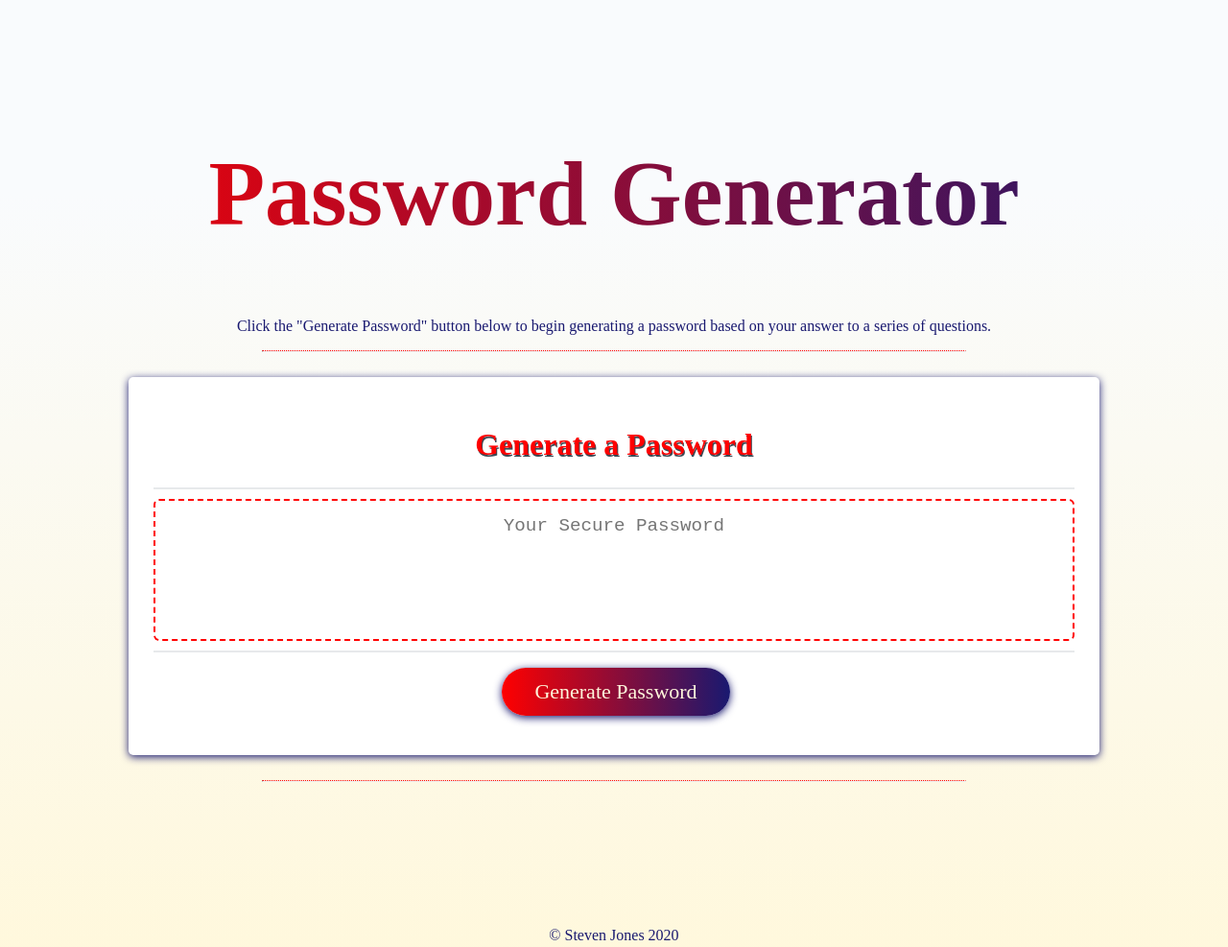
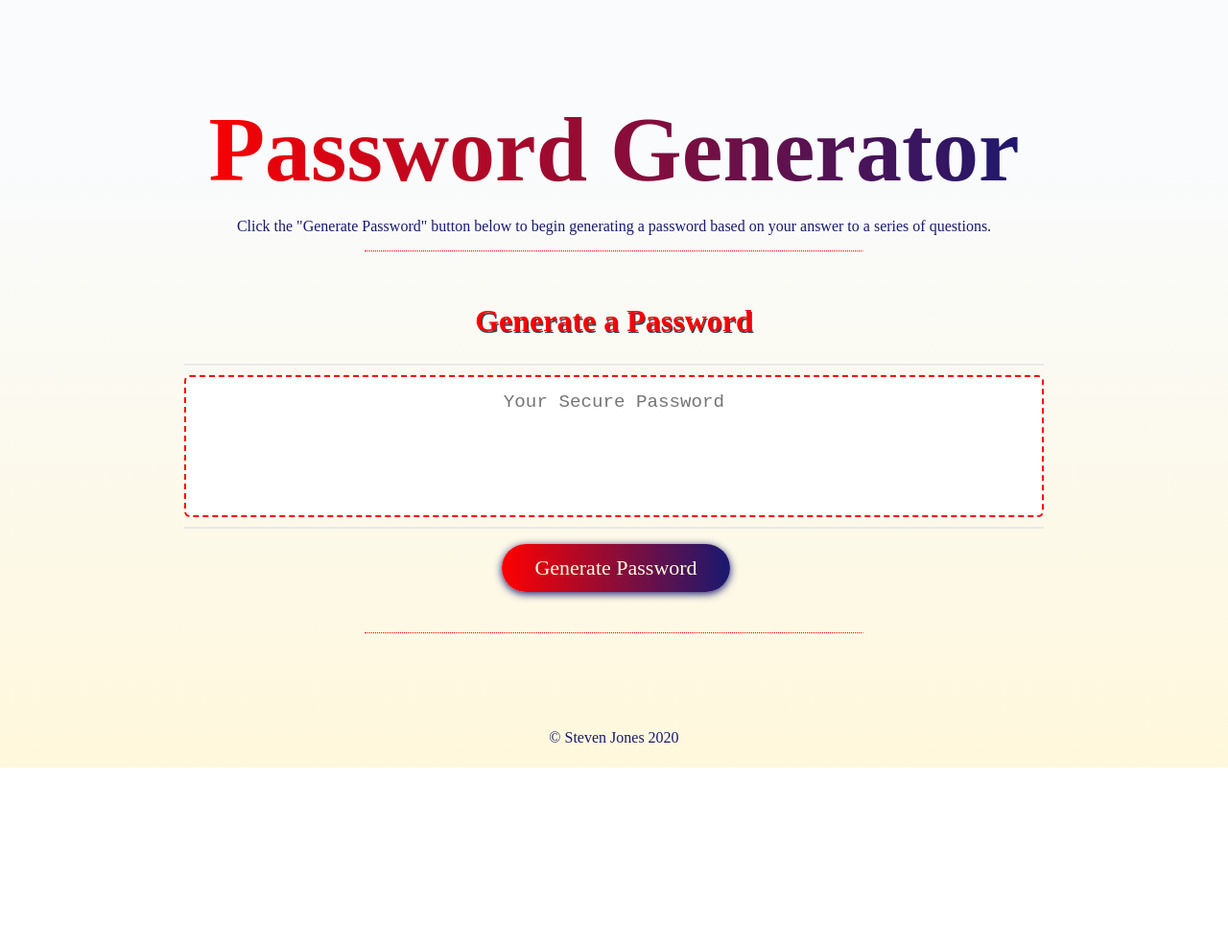
Before and after one commit to StevenSJones/passwordGeneratorThirdEdition, a plain HTML site: page index.html in a window 1280 px wide. Shown: the whole page at 96% size. After the commit the page ends 800 px from the top, so only its background shows below. Drawn offline with Linux system fonts and the light colour scheme.

Commit message:
I addressed the issue regarding the footer having extra space at the bottom using the dev tools and the style tab in the dev tools. I learned not to use paddingl use margin when possible. I also learned to use calc in css.

```diff
--- a/index.html
+++ b/index.html
@@ -9,8 +9,7 @@
   </head>
   <body>
     <div class="container">
-      <header class="container">
-        <div class="row">
+      <header>
         <h1 class="mainDisplay">Password Generator</h1>
         <p>
           Click the "Generate Password" button below to begin generating a
@@ -18,14 +17,13 @@
         </p>
         <hr style="color: white; border-top: 1px dotted red; width: 58%" />
         <br />
-        </div>
       </header>
 
-      <div class="container card">
-        <div class="row card-header">
+      <div class="card">
+        <div class="card-header">
           <h2>Generate a Password</h2>
         </div>
-        <div class="row card-body">
+        <div class="card-body">
           <textarea
             readonly
             id="password"
@@ -40,11 +38,10 @@
       <br />
       <hr style="color: white; border-top: 1px dotted red; width: 58%" />
     </div>
-      <div class="container">
-        <footer class="row">
+
+    <footer>
       <p>&copy; Steven Jones 2020</p>
     </footer>
-      </div>
     <script src="script.js"></script>
   </body>
 </html>
--- a/style.css
+++ b/style.css
@@ -5,8 +5,11 @@
 }
 
 body {
-  height: 100%;
+  height: 100vh;
   font-family: Bookman, serif;
+  margin: 0;
+  padding: 0;
+  border: 0;
   background: linear-gradient(#f9fbfd 20%, rgb(255, 248, 220));
 }
 
@@ -22,11 +25,11 @@ p {
   font-size: 6rem;
   font-family: Bookman, serif;
   font-weight: bolder;
-  padding: 10px;
   background: linear-gradient(to right, red, midnightblue);
   -webkit-text-fill-color: transparent;
   background-clip: text;
   -webkit-background-clip: text;
+  margin: 0;
 }
 
 h2 {
@@ -38,16 +41,24 @@ h2 {
 header {
   display: block;
   text-align: center;
-  padding-top: 5%;
+  padding-top: 100px;
 }
 
 footer {
   display: block;
-  height: 100%;
+  height: 5%;
   width: 100%;
-  padding-top: 10%;
   color: rgb(255, 248, 220);
 }
+
+.container {
+  height:calc(100vh - 7%);
+  margin-right: 15%;
+  margin-left: 15%;
+
+}
+
+mainContainer
 
 .card {
   background-color: hsl(0, 0%, 100%);
```
Lines whose indentation alone changed are shown as unchanged.
